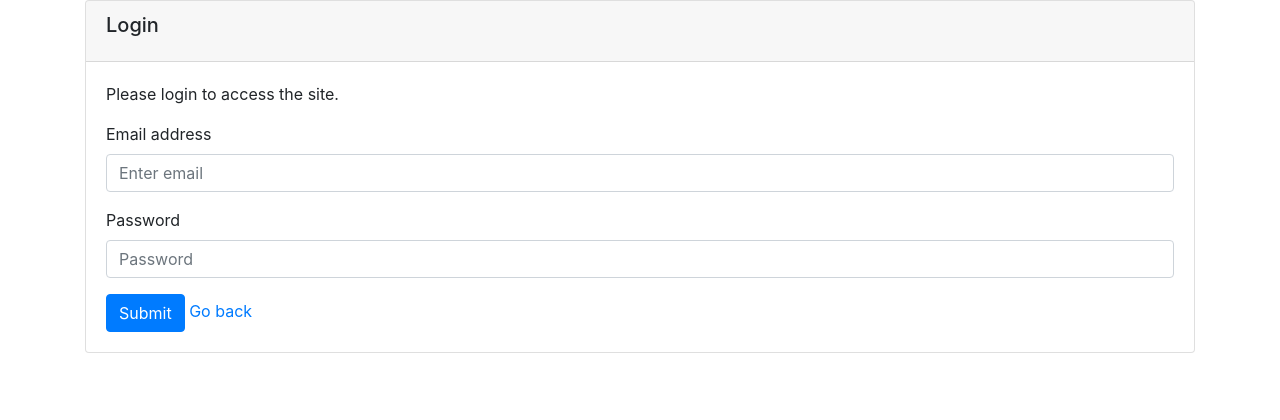
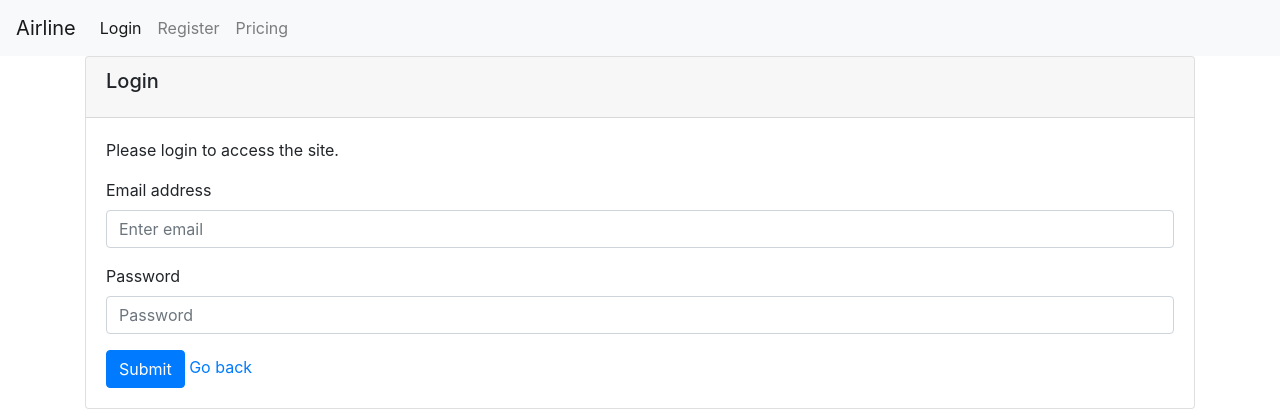
Before and after one commit to dahongj/Airlines, a Flask app: page /login in a window 1280 px wide. Shown: the top 420 px of the page. Run offline with Flask 3, Linux system fonts and the light colour scheme; some libraries are stand-ins or nearby versions.

Commit message:
some bootstrapping

```diff
--- a/auth.py
+++ b/auth.py
@@ -26,12 +26,11 @@ def loginAuth():
     cursor.execute(query, (email, password))
     data = cursor.fetchone()
     cursor.close()
-    error = None
     if(data):
-        error = email
+        session['user'] = {'email': data['email'], 'first_name': data['first_name'], 'last_name': data['last_name']}
     else:
         error = 'Invalid login or username'
-    return render_template('login.html', error=error)
+    return render_template('home.html', name=session['user']['first_name'] + ' ' + session['user']['last_name'])
 
 @auth.route('/logout')
 def logout():
--- a/templates/base.html
+++ b/templates/base.html
@@ -19,6 +19,25 @@
 
     </head>
     <body>
+        <nav class="navbar navbar-expand-lg navbar-light bg-light">
+            <a class="navbar-brand" href="#">Airline</a>
+            <button class="navbar-toggler" type="button" data-toggle="collapse" data-target="#navbarNav" aria-controls="navbarNav" aria-expanded="false" aria-label="Toggle navigation">
+              <span class="navbar-toggler-icon"></span>
+            </button>
+            <div class="collapse navbar-collapse" id="navbarNav">
+              <ul class="navbar-nav">
+                <li class="nav-item active">
+                  <a class="nav-link" href="/login">Login <span class="sr-only">(current)</span></a>
+                </li>
+                <li class="nav-item">
+                  <a class="nav-link" href="/register">Register</a>
+                </li>
+                <li class="nav-item">
+                  <a class="nav-link" href="#">Pricing</a>
+                </li>
+              </ul>
+            </div>
+          </nav>
         {%block content%}
         {%endblock%}
     </body>
--- a/views.py
+++ b/views.py
@@ -1,7 +1,7 @@
-from flask import Blueprint
+from flask import Blueprint, render_template, request, session, url_for, redirect
 
 views = Blueprint('views',__name__)
 
 @views.route('/')
 def home():
-    return "<h1>Test<h1>"
+    return render_template('home.html')
```
Also changed, not shown: templates/home.html (added, +8 -0 lines).
